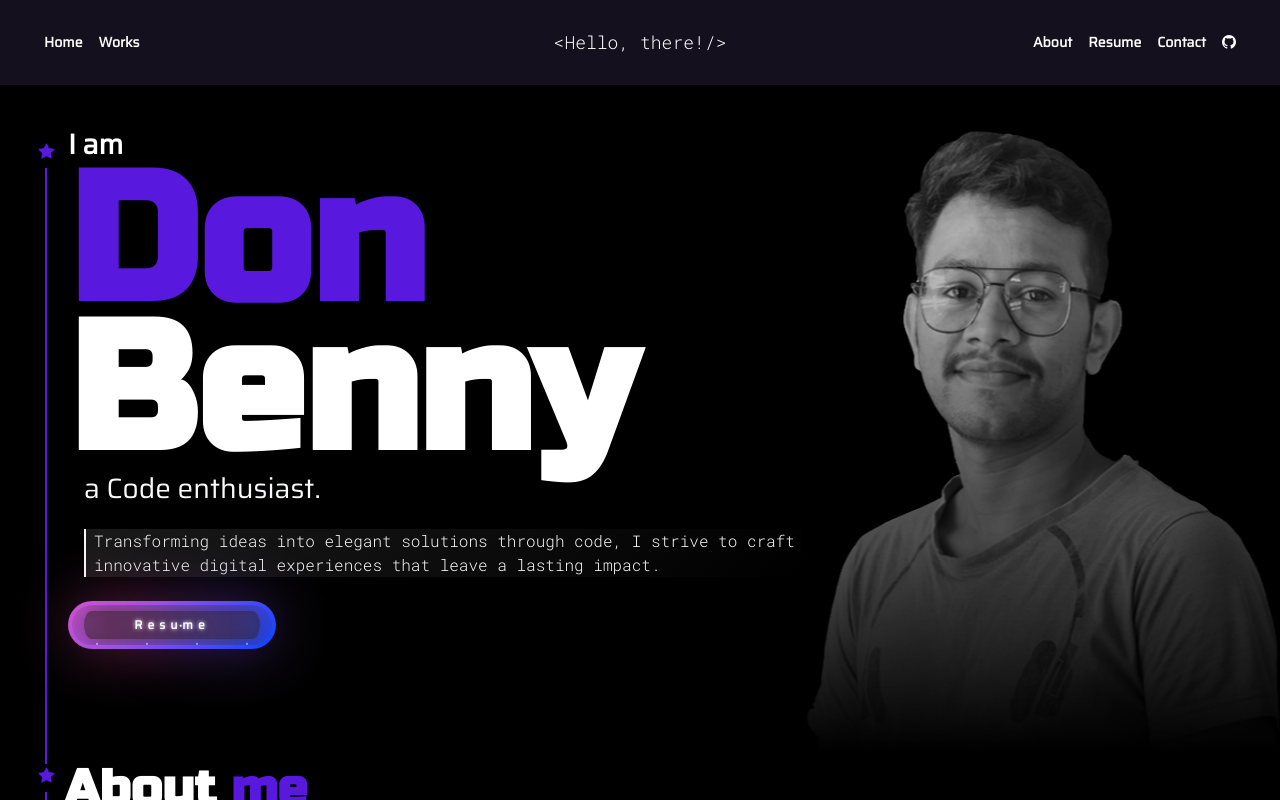
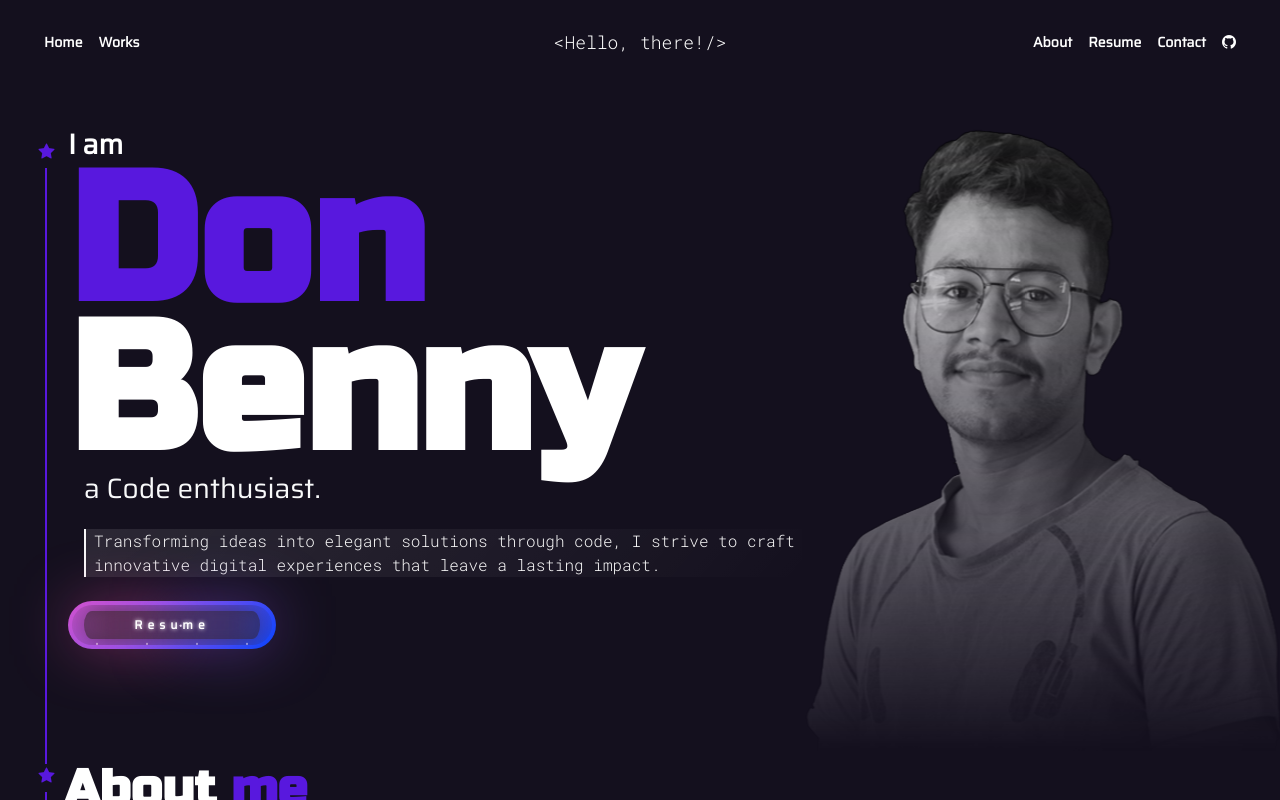
Before and after one commit to donC20/portfolio, a Next.js app: page / in a window 1280 px wide. Shown: the top 800 px of the page. Built offline with nearby package versions, Linux system fonts and the light colour scheme; a web font is replaced by a local one.

Commit message:
updation color #14101e

```diff
--- a/src/app/globals.css
+++ b/src/app/globals.css
@@ -17,7 +17,7 @@ html {
 body {
   font-family: "Saira", sans-serif;
   /* background-color: var(--globalColor); */
-  background-color: black !important;
+  background-color: #14101e !important;
   scroll-behavior: smooth;
   overflow-x: hidden;
 }
```
